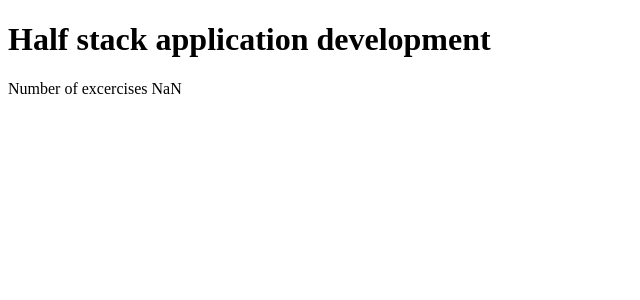
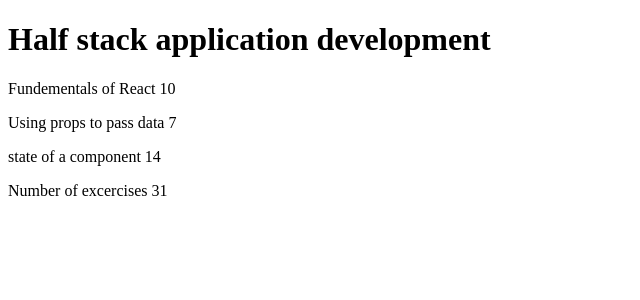
Before and after one commit to jagordon97/fullstackopen, a React (Vite) app in the folder part1/: page / in a window 1280 px wide. Shown: the top 300 px of the page, without its empty margins (0-640 px from the left). Built offline with nearby package versions, Linux system fonts and the light colour scheme.

Commit message:
1.4 parts to an array and able to pass prop using {part} to not retype prop everywhere

```diff
--- a/part1/src/App.jsx
+++ b/part1/src/App.jsx
@@ -7,20 +7,20 @@ const App = () => {
       exercises: 10
     },
     {
-    name: 'Using props to pass data',
-    exercises: 7
+      name: 'Using props to pass data',
+      exercises: 7
     },
     {
       name: 'state of a component',
       exercises: 14
     }
   ]
-
+  console.log()
   return (
     <>
       <Header  course={course} />
       <Content parts={parts} />
-      <Total exercises={parts.exercises}/>
+      <Total parts={parts}/>
     </>
   );
 }
@@ -32,29 +32,28 @@ const Header = (props) => {
   )
 }
 
-const Content = (parts) => {
-
+const Content = ({parts}) => {
   return(
     <>
-    <Part parts={parts[0]} />
-    <Part parts={parts[1]} />
-    <Part parts={parts[2]} />
+    <Part part={parts[0]} />
+    <Part part={parts[1]} />
+    <Part part={parts[2]} />
     </>
   )
 }
 
-const Part = (parts) => {
+const Part = ({part}) => {
   return (
     <p>
-        {parts.name} {parts.exercises}
+        {part.name} {part.exercises}
     </p>
   )
 }
 
-const Total = (exercises) => {
+const Total = ({parts}) => {
   return (
     <>
-    <p>Number of excercises {exercises[0] + exercises[1] + exercises[2]}</p>
+    <p>Number of excercises {parts[0].exercises + parts[1].exercises + parts[2].exercises}</p>
     </>
   )
 }
```
